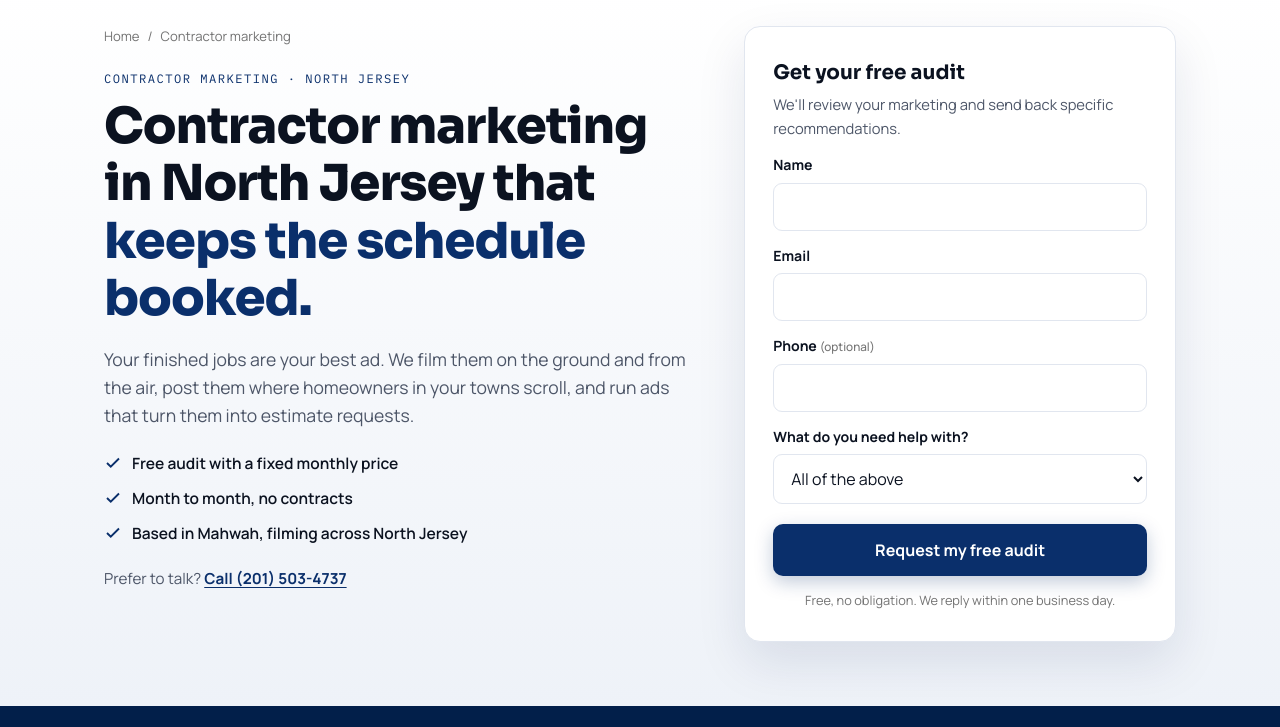
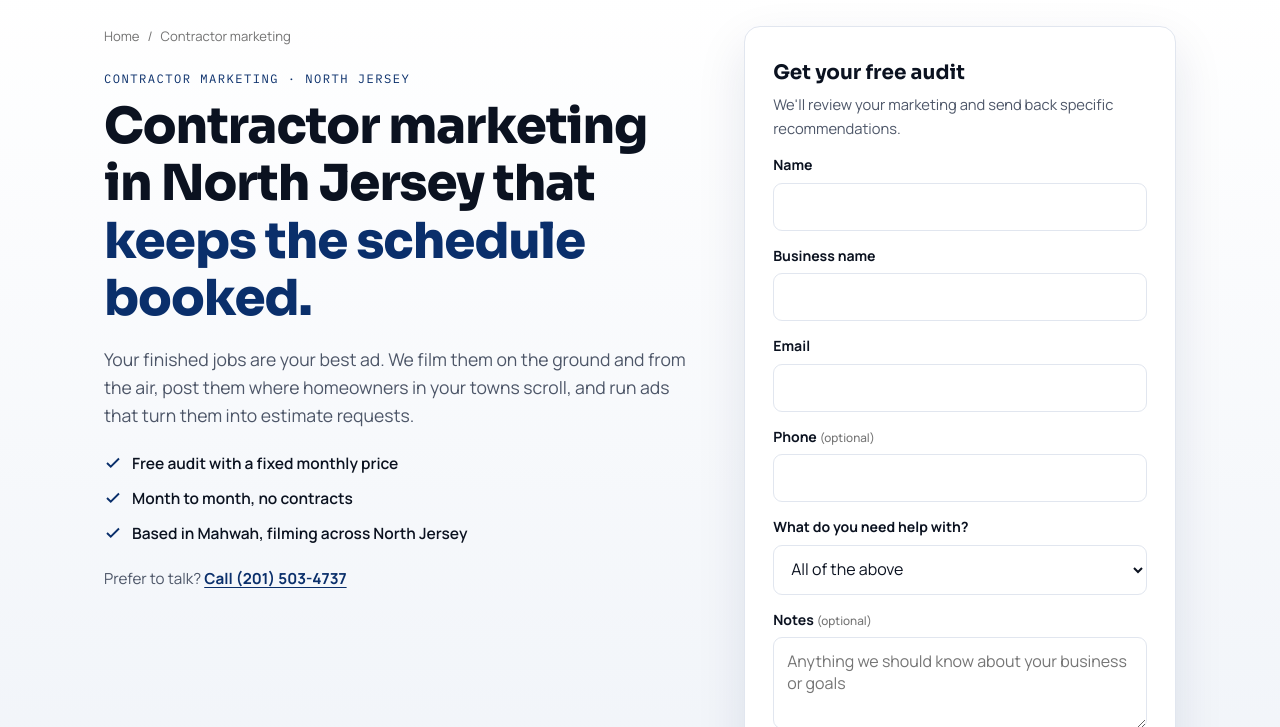
Before and after one commit to theaagdm/aag-website, a plain HTML site: page contractor-marketing-nj.html in a window 1280 px wide. Shown: the part 73-800 px from the top of the page. Drawn offline with Linux system fonts and the light colour scheme.

Commit message:
Audit form: add business name and optional notes
Co-Authored-By: Claude Opus 5.5 <noreply@anthropic.com>
Claude-Session: https://claude.ai/code/session_011ZEmRWojUzsuP94sQyJVVd

```diff
--- a/contractor-marketing-nj.html
+++ b/contractor-marketing-nj.html
@@ -64,8 +64,9 @@ nav{position:sticky;top:0;z-index:50;background:rgba(255,255,255,.9);backdrop-fi
 .form-lede{font-size:.92rem;color:var(--slate);margin:4px 0 6px}
 .form-card label{display:block;font-weight:700;font-size:.88rem;margin:14px 0 6px}
 .form-card label small{font-weight:500;color:var(--grey)}
-.form-card input,.form-card select{width:100%;padding:12px 13px;border:1.5px solid var(--line);border-radius:9px;font-family:'Manrope',sans-serif;font-size:1rem;color:var(--ink);background:#fff}
-.form-card input:focus,.form-card select:focus{outline:none;border-color:var(--navy)}
+.form-card input,.form-card select,.form-card textarea{width:100%;padding:12px 13px;border:1.5px solid var(--line);border-radius:9px;font-family:'Manrope',sans-serif;font-size:1rem;color:var(--ink);background:#fff}
+.form-card input:focus,.form-card select:focus,.form-card textarea:focus{outline:none;border-color:var(--navy)}
+.form-card textarea{resize:vertical;min-height:84px}
 .form-card .invalid{border-color:#b42318}
 .form-card .btn{width:100%;margin-top:20px}
 .hp{position:absolute;left:-9999px;width:1px;height:1px;opacity:0}
@@ -230,12 +231,16 @@ footer a:hover{color:var(--navy)}
     <p class="form-lede">We'll review your marketing and send back specific recommendations.</p>
     <label for="f-name">Name</label>
     <input id="f-name" type="text" name="name" required autocomplete="name">
+    <label for="f-biz">Business name</label>
+    <input id="f-biz" type="text" name="business" required autocomplete="organization">
     <label for="f-email">Email</label>
     <input id="f-email" type="email" name="email" required autocomplete="email">
     <label for="f-phone">Phone <small>(optional)</small></label>
     <input id="f-phone" type="tel" name="phone" autocomplete="tel">
     <label for="f-service">What do you need help with?</label>
     <select id="f-service" name="service" required><option value="" disabled>Select one</option><option>Social media management</option><option>Content &amp; video production</option><option>Paid ads &amp; lead generation</option><option selected>All of the above</option><option>Not sure yet</option></select>
+    <label for="f-notes">Notes <small>(optional)</small></label>
+    <textarea id="f-notes" name="notes" rows="3" placeholder="Anything we should know about your business or goals"></textarea>
     <button class="btn btn-primary" type="submit">Request my free audit</button>
     <p class="form-note">Free, no obligation. We reply within one business day.</p>
   </form>
```
Also changed, not shown: dental-marketing-nj.html (+7 -2 lines), digital-marketing-agency-bergen-county.html (+7 -2 lines), google-meta-ads-bergen-county.html (+7 -2 lines), restaurant-marketing-nj.html (+7 -2 lines), social-media-management-bergen-county.html (+7 -2 lines), video-production-nj.html (+7 -2 lines).
